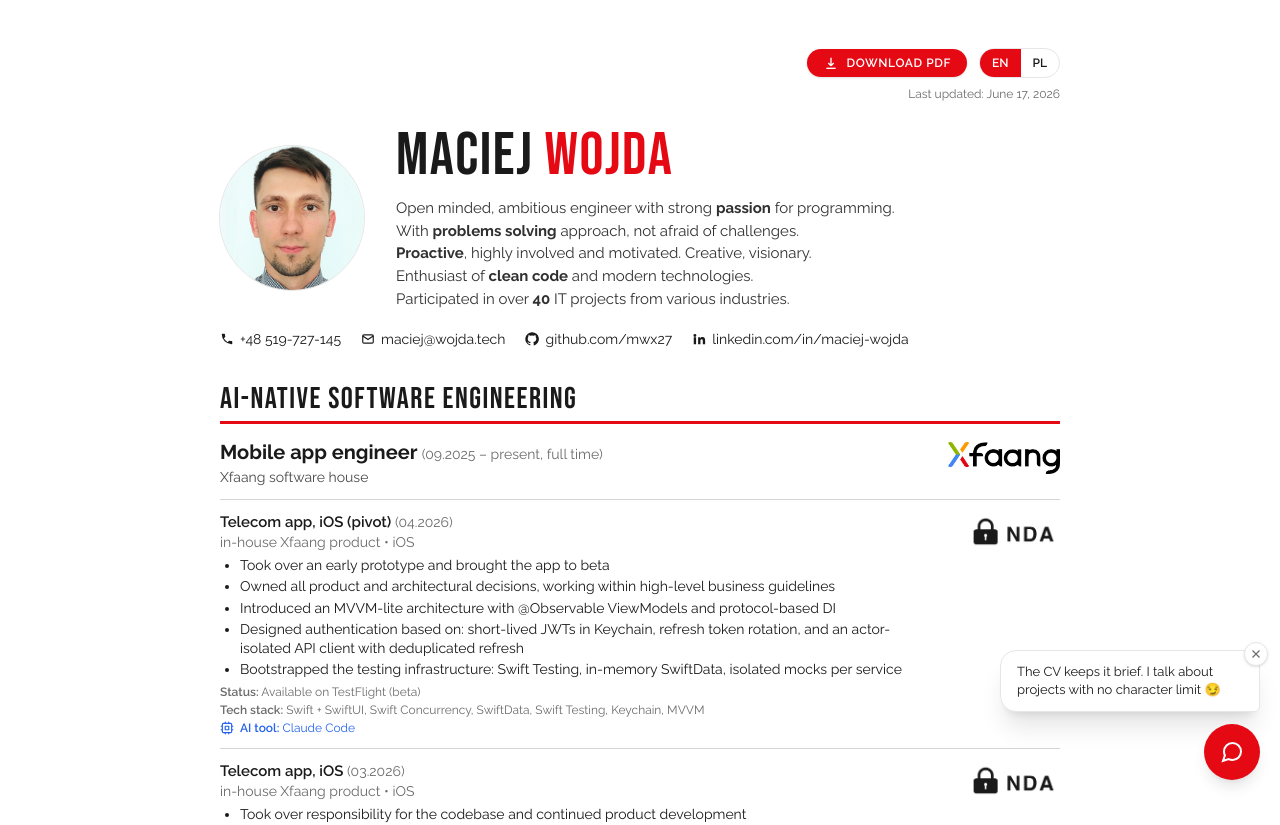
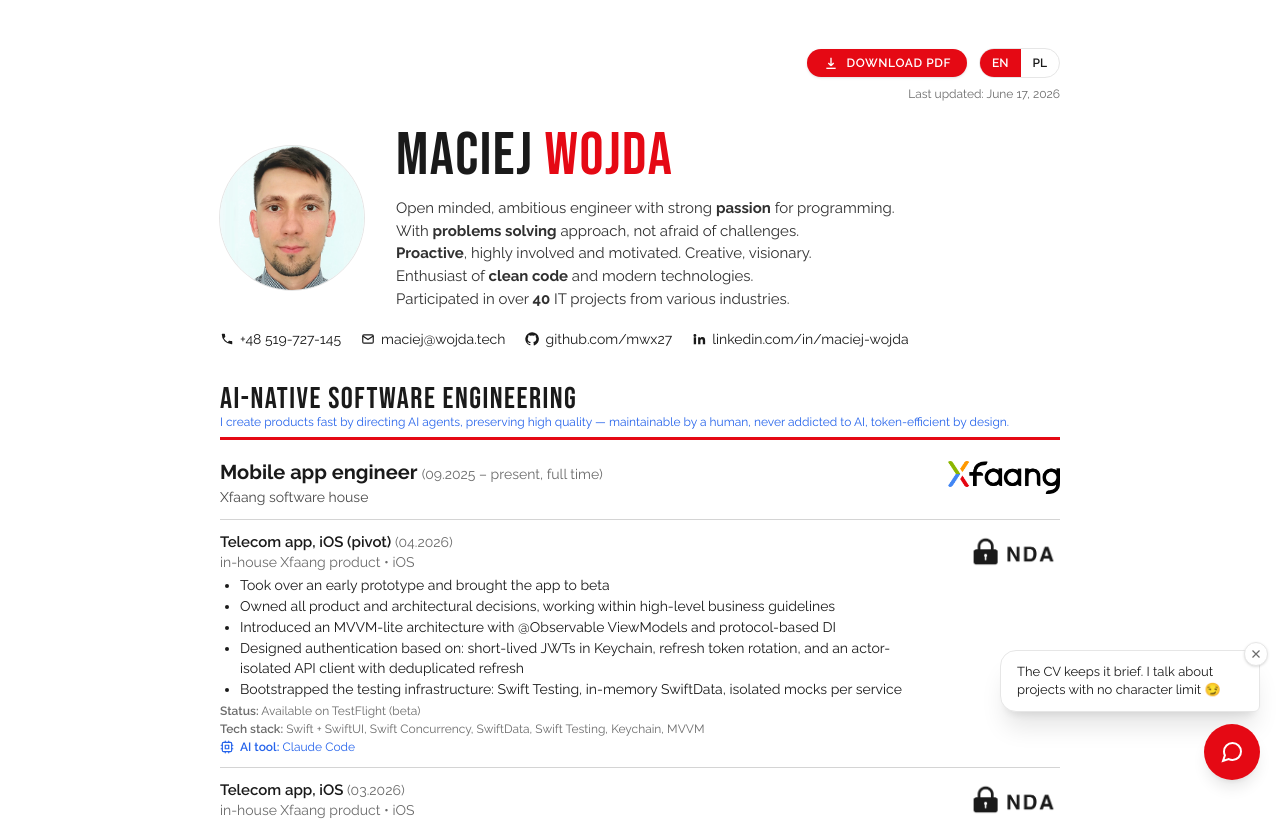
Before and after one commit to mwx27/CV, a Next.js app: page /en in a window 1280 px wide. Shown: the top 825 px of the page. Built offline with nearby package versions, Linux system fonts and the light colour scheme; what @react-pdf/renderer would draw is missing.

Commit message:
feat(cv): add an intro line under the AI experience heading on web and PDF

```diff
--- a/content/cv.en.ts
+++ b/content/cv.en.ts
@@ -48,6 +48,8 @@
     downloadPdf: "Download PDF",
     others: "Others",
   },
+  aiIntro:
+    "I create products fast by directing AI agents, preserving high quality — maintainable by a human, never addicted to AI, token-efficient by design.",
   aiItExperience: [
     {
       title: "Mobile app engineer",
--- a/content/cv.pl.ts
+++ b/content/cv.pl.ts
@@ -48,6 +48,8 @@
     downloadPdf: "Pobierz PDF",
     others: "Inne",
   },
+  aiIntro:
+    "Kierując agentami AI, szybko tworzę wysokiej jakości produkty — kod utrzymywalny przez człowieka, nieuzależniony od AI, oszczędny w tokenach.",
   aiItExperience: [
     {
       title: "Inżynier aplikacji mobilnych",
--- a/content/types.ts
+++ b/content/types.ts
@@ -81,6 +81,8 @@
     downloadPdf: string;
     others: string;
   };
+  /** Optional lead-in shown under the first (AI) experience section heading. */
+  aiIntro?: string;
   aiItExperience: CVRole[];
   itExperience: CVRole[];
   engineeringExperience: CVRole[];
--- a/features/cv-page/CVPage.tsx
+++ b/features/cv-page/CVPage.tsx
@@ -18,8 +18,12 @@
   data: CVData;
   locale: AppLocale;
 }) {
-  const experienceSections = [
-    { title: data.sections.aiItExperience, roles: data.aiItExperience },
+  const experienceSections: {
+    title: string;
+    roles: CVData["aiItExperience"];
+    intro?: string;
+  }[] = [
+    { title: data.sections.aiItExperience, roles: data.aiItExperience, intro: data.aiIntro },
     { title: data.sections.itExperience, roles: data.itExperience },
     { title: data.sections.engineeringExperience, roles: data.engineeringExperience },
   ];
@@ -40,7 +44,7 @@
       <ContactBar data={data} />
 
       {experienceSections.map((s) => (
-        <MainSection key={s.title} title={s.title}>
+        <MainSection key={s.title} title={s.title} intro={s.intro}>
           {s.roles.map((role, i) => (
             <ExperienceEntry
               key={i}
--- a/features/cv-page/components/MainSection.tsx
+++ b/features/cv-page/components/MainSection.tsx
@@ -1,15 +1,31 @@
+import { parseInline } from "@/content/inline";
 import { MainSectionTitle } from "./MainSectionTitle";
 
 export function MainSection({
   title,
+  intro,
   children,
 }: {
   title: string;
+  intro?: string;
   children: React.ReactNode;
 }) {
   return (
     <>
-      <MainSectionTitle>{title}</MainSectionTitle>
+      <MainSectionTitle rule={!intro}>{title}</MainSectionTitle>
+      {intro && (
+        <p className="mb-5 border-b-[3px] border-accent pb-1 text-xs leading-relaxed text-ai">
+          {parseInline(intro).map((s, i) =>
+            s.bold ? (
+              <strong key={i} className="font-semibold text-foreground">
+                {s.text}
+              </strong>
+            ) : (
+              <span key={i}>{s.text}</span>
+            ),
+          )}
+        </p>
+      )}
       <section>{children}</section>
     </>
   );
--- a/features/cv-page/components/MainSectionTitle.tsx
+++ b/features/cv-page/components/MainSectionTitle.tsx
@@ -1,6 +1,17 @@
-export function MainSectionTitle({ children }: { children: React.ReactNode }) {
+export function MainSectionTitle({
+  children,
+  rule = true,
+}: {
+  children: React.ReactNode;
+  /** Draw the accent underline beneath the heading. Off when an intro carries the rule instead. */
+  rule?: boolean;
+}) {
   return (
-    <h2 className="mt-8 mb-4 text-3xl font-display uppercase tracking-wider text-foreground border-b-[3px] border-accent pb-1">
+    <h2
+      className={`mt-8 text-3xl font-display uppercase tracking-wider text-foreground ${
+        rule ? "mb-4 border-b-[3px] border-accent pb-1" : "-mb-1"
+      }`}
+    >
       {children}
     </h2>
   );
--- a/features/cv-pdf/CVDocument.tsx
+++ b/features/cv-pdf/CVDocument.tsx
@@ -80,7 +80,7 @@
           ))}
         </View>
 
-        <ExperienceSection title={data.sections.aiItExperience} roles={data.aiItExperience} labels={data.labels} origin={origin} />
+        <ExperienceSection title={data.sections.aiItExperience} intro={data.aiIntro} roles={data.aiItExperience} labels={data.labels} origin={origin} />
       </Page>
 
       <Page size="A4" style={s.page}>
--- a/features/cv-pdf/components/ExperienceSection.tsx
+++ b/features/cv-pdf/components/ExperienceSection.tsx
@@ -1,5 +1,6 @@
 import { Text } from "@react-pdf/renderer";
 import type { CVRole } from "@/content/types";
+import { parseInline } from "@/content/inline";
 import { s } from "../styles";
 import { resolveLogos } from "../resolveLogos";
 import { RoleView } from "./RoleView";
@@ -8,18 +9,33 @@
 /** A titled experience block: section heading followed by its list of roles. */
 export function ExperienceSection({
   title,
+  intro,
   roles,
   labels,
   origin,
 }: {
   title: string;
+  intro?: string;
   roles: CVRole[];
   labels: RoleLabels;
   origin: string;
 }) {
   return (
     <>
-      <Text style={s.sectionTitle}>{title}</Text>
+      <Text style={intro ? [s.sectionTitle, s.sectionTitleFlush] : s.sectionTitle}>{title}</Text>
+      {intro ? (
+        <Text style={s.sectionIntro}>
+          {parseInline(intro).map((sp, i) =>
+            sp.bold ? (
+              <Text key={i} style={{ fontWeight: 700 }}>
+                {sp.text}
+              </Text>
+            ) : (
+              <Text key={i}>{sp.text}</Text>
+            ),
+          )}
+        </Text>
+      ) : null}
       {roles.map((r, i) => (
         <RoleView
           key={i}
--- a/features/cv-pdf/styles.ts
+++ b/features/cv-pdf/styles.ts
@@ -53,6 +53,16 @@
     borderBottomColor: ACCENT,
     paddingBottom: 5,
   },
+  sectionTitleFlush: { borderBottomWidth: 0, paddingBottom: 0, marginBottom: 7 },
+  sectionIntro: {
+    fontSize: 7.5,
+    lineHeight: 1.35,
+    color: AI,
+    marginBottom: 6,
+    paddingBottom: 2,
+    borderBottomWidth: 2,
+    borderBottomColor: ACCENT,
+  },
   entry: { marginBottom: 4, paddingBottom: 3, borderBottomWidth: 0.5, borderBottomColor: ACCENT },
   entryLast: { borderBottomWidth: 0, marginBottom: 0, paddingBottom: 0 },
   entryHeader: { flexDirection: "row", justifyContent: "space-between", alignItems: "flex-start" },
```
